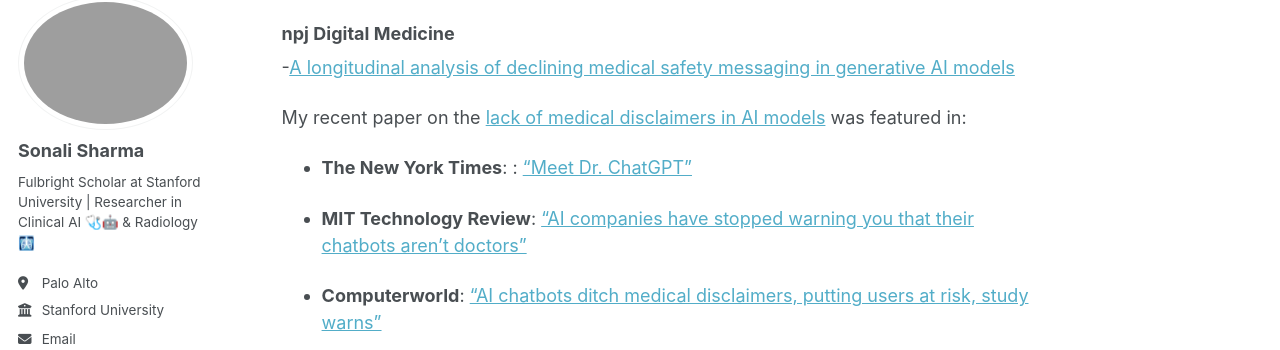
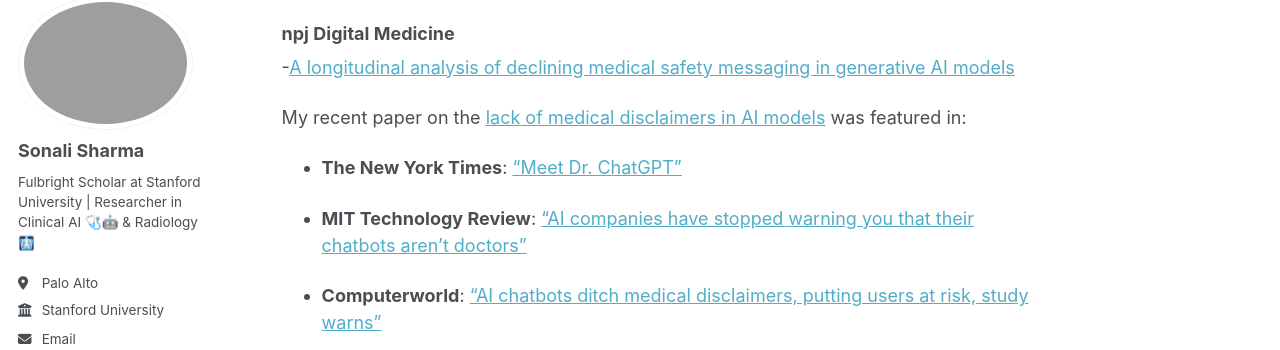
Before and after one commit to sonalisharma-3/sonalisharma-3.github.io, a Jekyll site: the page built from _pages/research.md, in a window 1280 px wide and 900 px high, scrolled down 591 px. Shown: the part 103-453 px from the top of the window. Built offline with Jekyll 4.4.1, drawn with Linux system fonts in a browser that asks for light colours; some web fonts are replaced; a script that is not in the unit is left out.

```diff
--- a/_pages/research.md
+++ b/_pages/research.md
@@ -19,7 +19,7 @@ I am currently developing VLMs that move beyond pattern-matching and can perform
 
 My recent paper on the [lack of medical disclaimers in AI models](https://www.nature.com/articles/s41591-025-04008-8) was featured in:
 
-- **The New York Times**: : ["Meet Dr. ChatGPT"](https://www.nytimes.com/2025/11/16/briefing/meet-dr-chatgpt.html?unlocked_article_code=1.1k8.Q4Ac.rtVRNbAeAvPD&smid=url-share)
+- **The New York Times**: ["Meet Dr. ChatGPT"](https://www.nytimes.com/2025/11/16/briefing/meet-dr-chatgpt.html?unlocked_article_code=1.1k8.Q4Ac.rtVRNbAeAvPD&smid=url-share)
 
 - **MIT Technology Review**: ["AI companies have stopped warning you that their chatbots aren't doctors"](https://www.technologyreview.com/2025/07/21/1120522/ai-companies-have-stopped-warning-you-that-their-chatbots-arent-doctors/)
 
```
